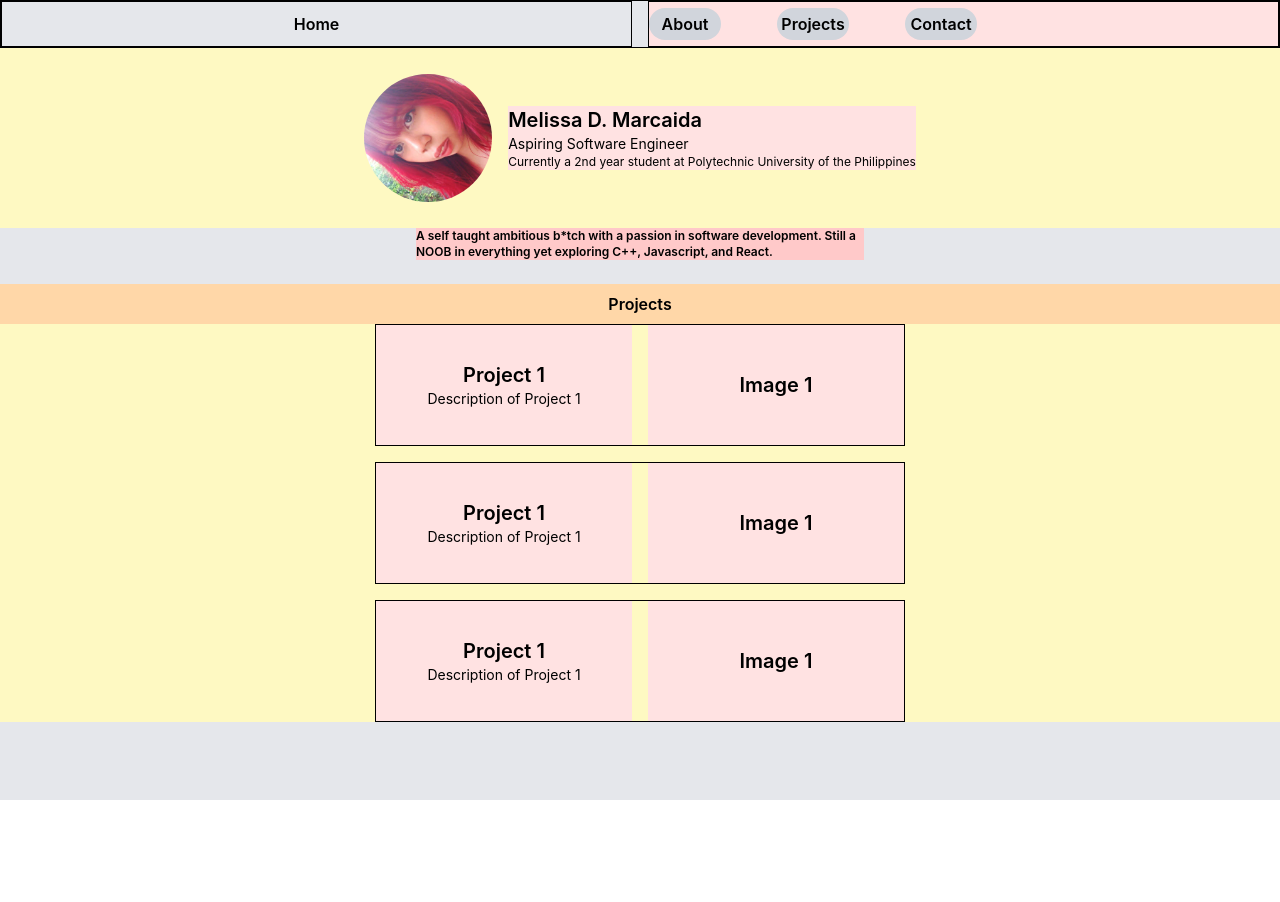
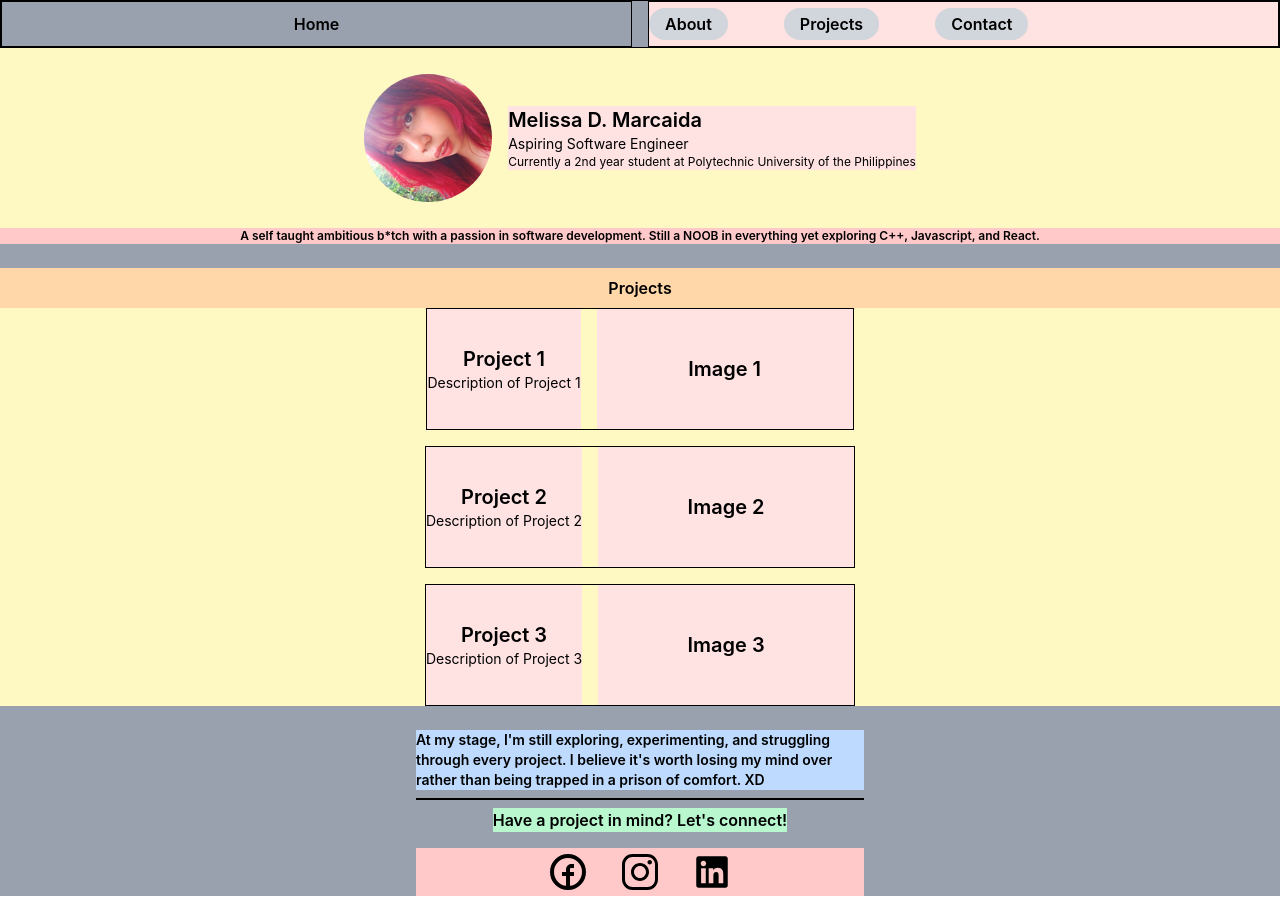
Before and after one commit to melrcai/starter-portfolio, a React (Vite) app: page / in a window 1280 px wide. Before the commit the page ends 800 px from the top, so only its background shows below. Built offline with nearby package versions, Linux system fonts and the light colour scheme.

Commit message:
add layout for contact section

```diff
--- a/package.json
+++ b/package.json
@@ -13,6 +13,7 @@
     "@tailwindcss/vite": "^4.3.3",
     "react": "^19.2.7",
     "react-dom": "^19.2.7",
+    "react-icons": "^5.7.0",
     "tailwindcss": "^4.3.3"
   },
   "devDependencies": {
--- a/src/App.jsx
+++ b/src/App.jsx
@@ -1,12 +1,16 @@
 import { useState } from 'react'
 import './App.css'
 import NavButton from './components/NavButton'
+import Project from './components/Project'
 import mel from './assets/mel.jpg'
+import { TiSocialFacebookCircular } from "react-icons/ti";
+import { IoLogoInstagram } from "react-icons/io";
+import { FaLinkedin } from "react-icons/fa";
 
 function App() {
   return (
     <>
-    <div className="bg-gray-200 min-h-screen w-full min-w-screen">
+    <div className="bg-gray-400 min-h-screen w-full min-w-screen">
 
       <div className="border grid grid-cols-2 gap-4 h-12 text-l font-semibold">
 
@@ -14,7 +18,7 @@ function App() {
           <button className="rounded-full h-8 w-50 hover:bg-gray-300">Home</button>
         </div>
 
-        <div className="border bg-red-100 flex items-center gap-14">
+        <div className="border bg-red-100 flex items-center gap-4 sm:gap-14">
           <NavButton>About</NavButton>
           <NavButton>Projects</NavButton>
           <NavButton>Contact</NavButton>
@@ -23,8 +27,10 @@ function App() {
       </div>
 
 
-      <div className="flex mx-auto justify-center items-center bg-yellow-100 h-45 flex-row items-center justify-center gap-4">
-        <img className="object-cover block h-32 min-w-[8rem] w-32 rounded-full " src={mel} alt="MM" />
+      <div className="flex mx-auto  justify-center items-center bg-yellow-100 h-45 flex-row items-center justify-center gap-4">
+        <div className="md:shrink-0">
+          <img className="object-cover block h-32 min-w-[8rem] w-32 rounded-full " src={mel} alt="MM" />
+        </div>
         <div className="bg-red-100 justify-center items-center ">
           <p className="text-xl font-semibold">Melissa D. Marcaida</p>
           <p className="text-sm">Aspiring Software Engineer</p>
@@ -33,7 +39,7 @@ function App() {
       </div>
 
 
-        <div className="mx-auto bg-red-200 text-l max-w-md font-semibold flex justify-center items-center">
+        <div className="mx-auto text-center bg-red-200 text-l font-semibold flex justify-center items-center">
           <p className="text-xs ">A self taught ambitious b*tch with a passion in software development. Still a NOOB in everything yet exploring C++, Javascript, and React.</p>
         </div>
 
@@ -42,45 +48,37 @@ function App() {
 
           <div className="flex mx-auto justify-center items-center bg-yellow-100 flex-col items-center justify-center gap-4">
 
-            <div className="border flex gap-4">
-              <div className="bg-red-100 flex flex-col w-64 h-30 justify-center items-center ">
-                <p className="text-xl font-semibold">Project 1</p>
-                <p className="text-sm">Description of Project 1</p>
-              </div>
-
-              <div className="bg-red-100 w-64 h-30 flex justify-center items-center ">
-                <p className="text-xl font-semibold">Image 1</p>
-              </div>
-
-            </div>
-
-            <div className="border flex gap-4">
-              <div className="bg-red-100 flex flex-col w-64 h-30 justify-center items-center ">
-                <p className="text-xl font-semibold">Project 1</p>
-                <p className="text-sm">Description of Project 1</p>
-              </div>
-
-              <div className="bg-red-100 w-64 h-30 flex justify-center items-center ">
-                <p className="text-xl font-semibold">Image 1</p>
-              </div>
-
-            </div>
-
-            <div className="border flex gap-4">
-              <div className="bg-red-100 flex flex-col w-64 h-30 justify-center items-center ">
-                <p className="text-xl font-semibold">Project 1</p>
-                <p className="text-sm">Description of Project 1</p>
-              </div>
-
-              <div className="bg-red-100 w-64 h-30 flex justify-center items-center ">
-                <p className="text-xl font-semibold">Image 1</p>
-              </div>
-
-            </div>
+            <Project description="Description of Project 1" image="Image 1">Project 1</Project>
+            <Project description="Description of Project 2" image="Image 2">Project 2</Project>
+            <Project description="Description of Project 3" image="Image 3">Project 3</Project>
 
           </div>
         </div>
 
+        <div className="mx-auto text-center sm:text-left text-l max-w-md font-semibold flex justify-center items-center mt-6">
+          <p className="bg-blue-200 text-sm">At my stage, I'm still exploring, experimenting,
+            and struggling through every project. I believe it's worth losing my mind over rather
+            than being trapped in a prison of comfort. XD
+          </p>
+        </div>
+
+        <hr className="mx-auto max-w-md mt-2 border-1 border-black" />
+
+        <div className="mx-auto text-center justify-center items-center max-w-md flex justify-center items-center mt-2">
+          <p className="bg-green-200 text-l font-semibold mx-auto">Have a project in mind? Let's connect!</p>
+        </div>
+
+        <div className="mx-auto max-w-md bg-red-200 flex justify-center items-center flex-row gap-6 items-center mt-4">
+          <div className="w-12 h-12 rounded-full flex justify-center items-center ">
+            <TiSocialFacebookCircular className="text-6xl" />
+          </div>
+          <div className="w-12 h-12 rounded-full flex justify-center items-center ">
+            <IoLogoInstagram className="text-6xl" />
+          </div>
+          <div className="w-12 h-12 rounded-full flex justify-center items-center ">
+            <FaLinkedin className="text-4xl" />
+          </div>
+        </div>
 
     </div>
     </>
--- a/src/components/NavButton.jsx
+++ b/src/components/NavButton.jsx
@@ -1,7 +1,7 @@
 function NavButton({ children }) {
   return (
     <>
-      <div className="flex justify-center items-center rounded-full h-8 w-18 bg-gray-300 hover:bg-gray-400">
+      <div className="flex justify-center items-center rounded-full h-8 px-4 shrink min-w-0 whitespace-nowrap bg-gray-300 hover:bg-gray-400">
         {children}
       </div>
     </>
--- /dev/null
+++ b/src/components/Project.jsx
@@ -0,0 +1,19 @@
+function Project({ children, ...props }) {
+  return (
+    <>
+      <div className="border flex gap-4">
+        <div className="bg-red-100 flex flex-col h-30 justify-center items-center ">
+          <p className="text-xl font-semibold">{children}</p>
+          <p className="text-sm">{props.description}</p>
+        </div>
+
+        <div className="bg-red-100 w-64 h-30 flex justify-center items-center ">
+          <p className="text-xl font-semibold">{props.image}</p>
+        </div>
+
+      </div>
+    </>
+  )
+}
+
+export default Project;
```
Also changed, not shown: 1 other file (tests, documents, lock files or other folders).
